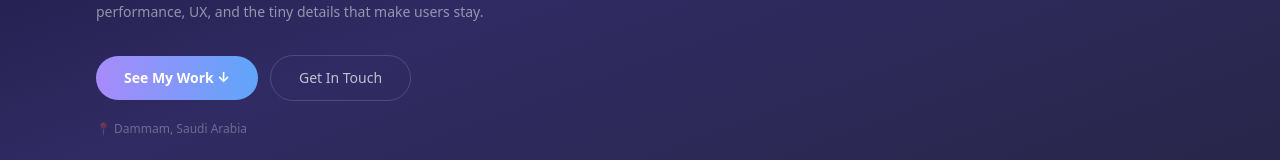
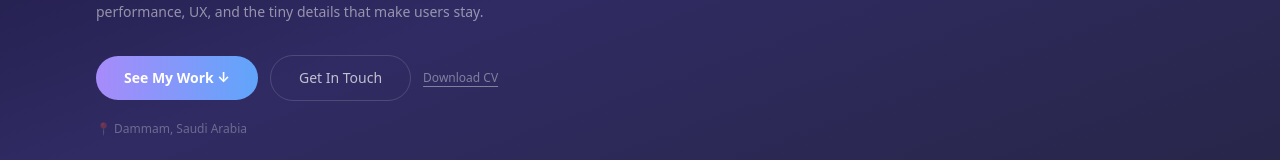
Before and after one commit to Arslkhan/myportfolio, a Next.js app: page / in a window 1280 px wide. Shown: the part 446-606 px from the top of the page. Built offline with nearby package versions, Linux system fonts and the light colour scheme.

Commit message:
feat: add CV download button to Hero and Contact

```diff
--- a/components/Contact.tsx
+++ b/components/Contact.tsx
@@ -43,6 +43,13 @@ export default function Contact() {
           >
             GitHub
           </a>
+          <a
+            href="/cv.pdf"
+            download
+            className="px-6 py-3 border border-white/15 text-white/65 rounded-full text-sm hover:border-white/30 hover:text-white/90 transition-all"
+          >
+            Download CV
+          </a>
         </div>
       </motion.div>
     </section>
--- a/components/Hero.tsx
+++ b/components/Hero.tsx
@@ -61,6 +61,13 @@ export default function Hero() {
           >
             Get In Touch
           </button>
+          <a
+            href="/cv.pdf"
+            download
+            className="text-xs text-white/40 hover:text-white/70 transition-colors underline underline-offset-4"
+          >
+            Download CV
+          </a>
         </motion.div>
 
         <motion.p variants={fadeUpVariant} className="mt-5 text-xs text-white/30">
```
